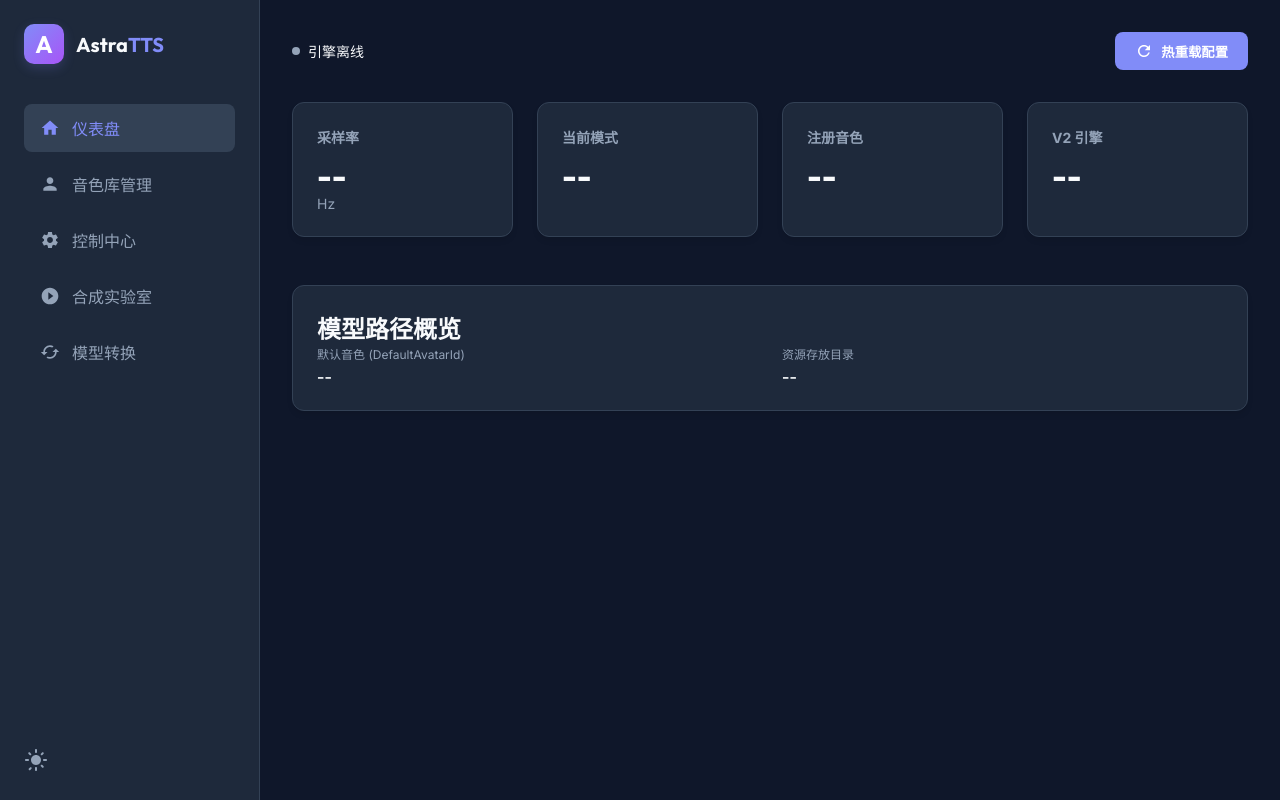
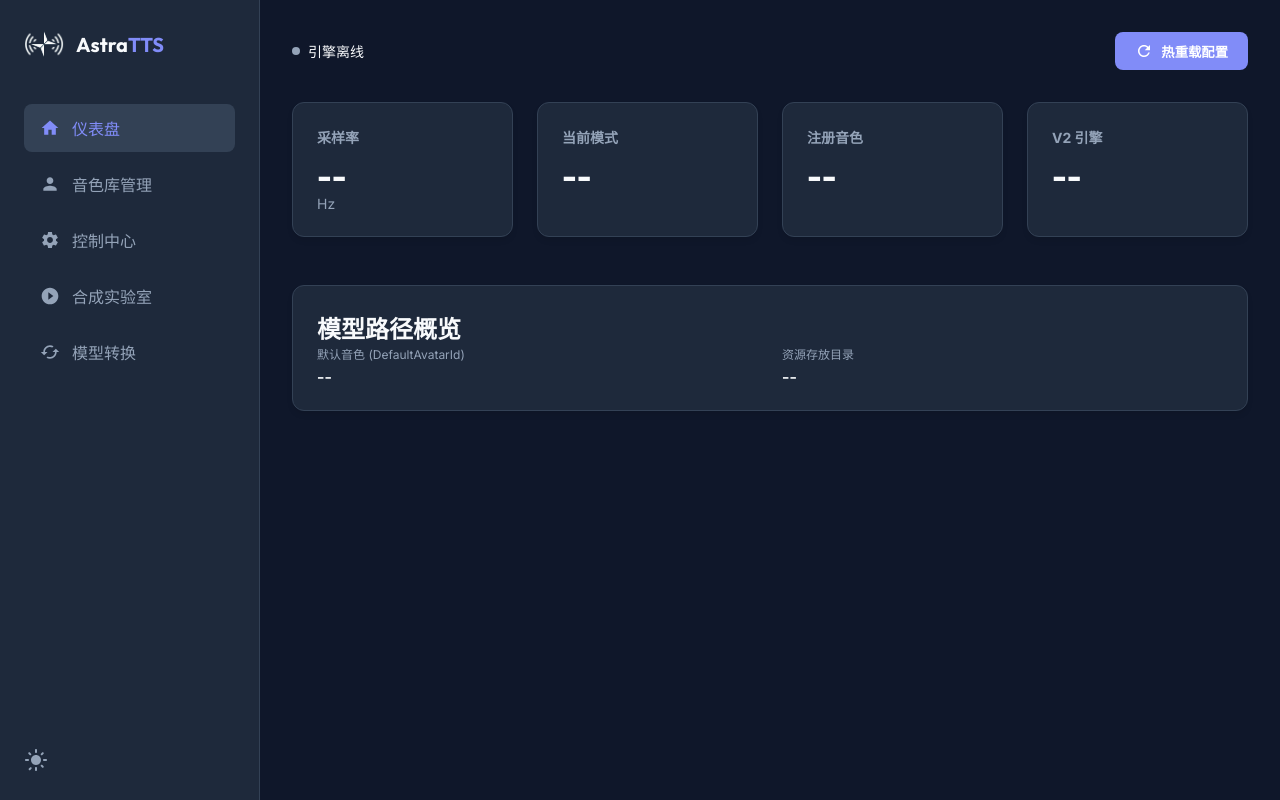
Before and after one commit to Blackwood416/AstraTTS, a plain HTML site: page AstraTTS.Web/wwwroot/index.html in a window 1280 px wide. Drawn offline with Linux system fonts and the light colour scheme; no server answers.

Commit message:
style: replace text logo with transparent image and fix light theme visibility

```diff
--- a/AstraTTS.Web/wwwroot/css/style.css
+++ b/AstraTTS.Web/wwwroot/css/style.css
@@ -61,19 +61,16 @@ body {
     margin-bottom: 2.5rem;
 }
 
-.logo-icon {
+.logo-img {
     width: 40px;
     height: 40px;
-    background: linear-gradient(135deg, var(--accent-color), #a855f7);
-    border-radius: 10px;
-    display: flex;
-    align-items: center;
-    justify-content: center;
-    color: white;
-    font-weight: bold;
-    font-family: 'Outfit', sans-serif;
-    font-size: 1.5rem;
-    box-shadow: 0 4px 12px var(--accent-glow);
+    object-fit: contain;
+    /* 浅色主题下将白色转为黑色 */
+    filter: invert(1) hue-rotate(180deg);
+}
+
+.dark-theme .logo-img {
+    filter: none;
 }
 
 .logo-text {
--- a/AstraTTS.Web/wwwroot/index.html
+++ b/AstraTTS.Web/wwwroot/index.html
@@ -14,7 +14,7 @@
         <!-- Sidebar -->
         <aside class="sidebar">
             <div class="logo-area">
-                <div class="logo-icon">A</div>
+                <img src="images/logo-transparent.png" alt="AstraTTS Logo" class="logo-img">
                 <span class="logo-text">Astra<span>TTS</span></span>
             </div>
             <nav class="nav-menu">
```
Also changed, not shown: AstraTTS.Web/wwwroot/images/logo-transparent.png (added), images/logo-transparent.png (added), images/logo.png (added).
